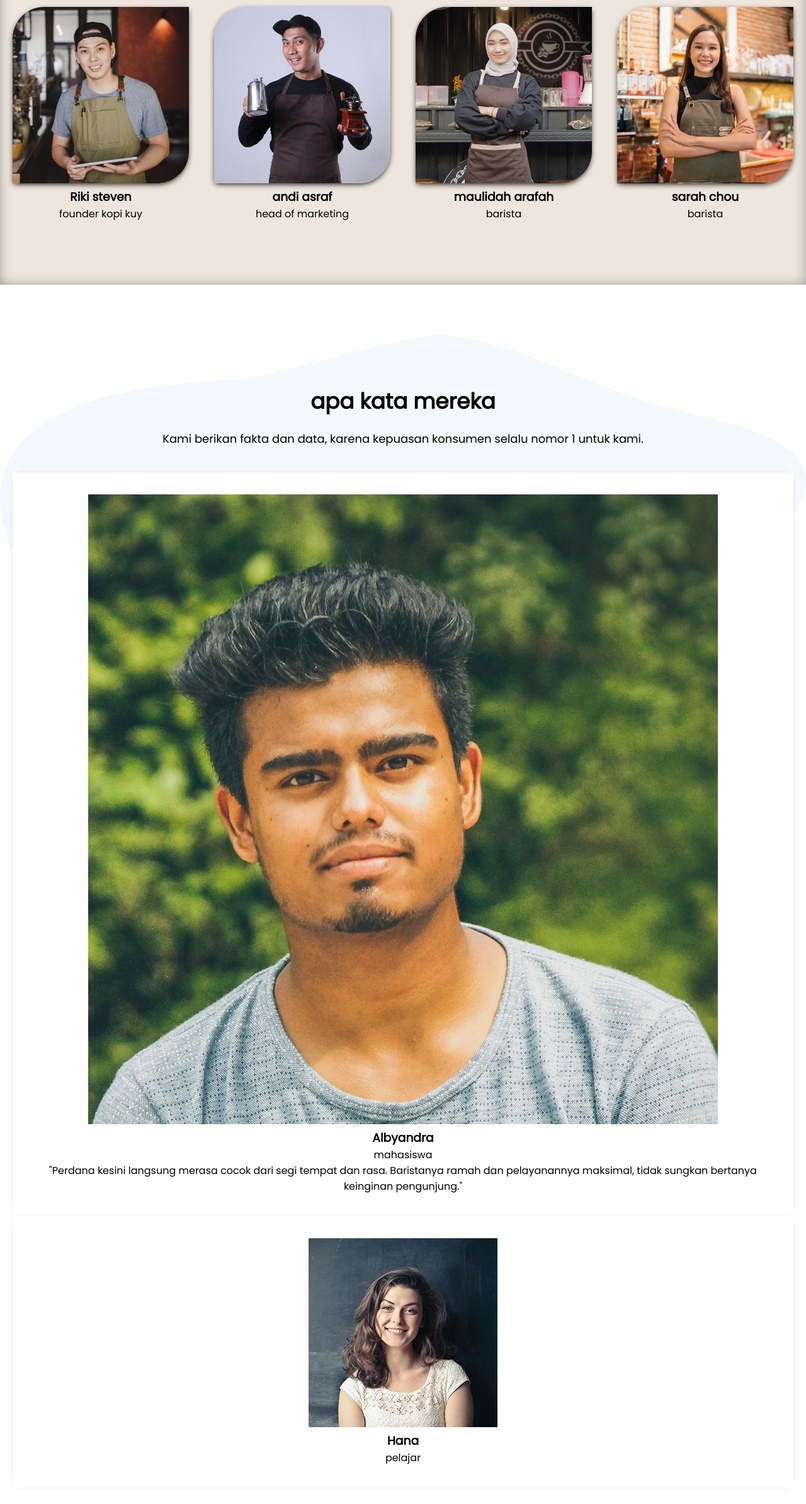
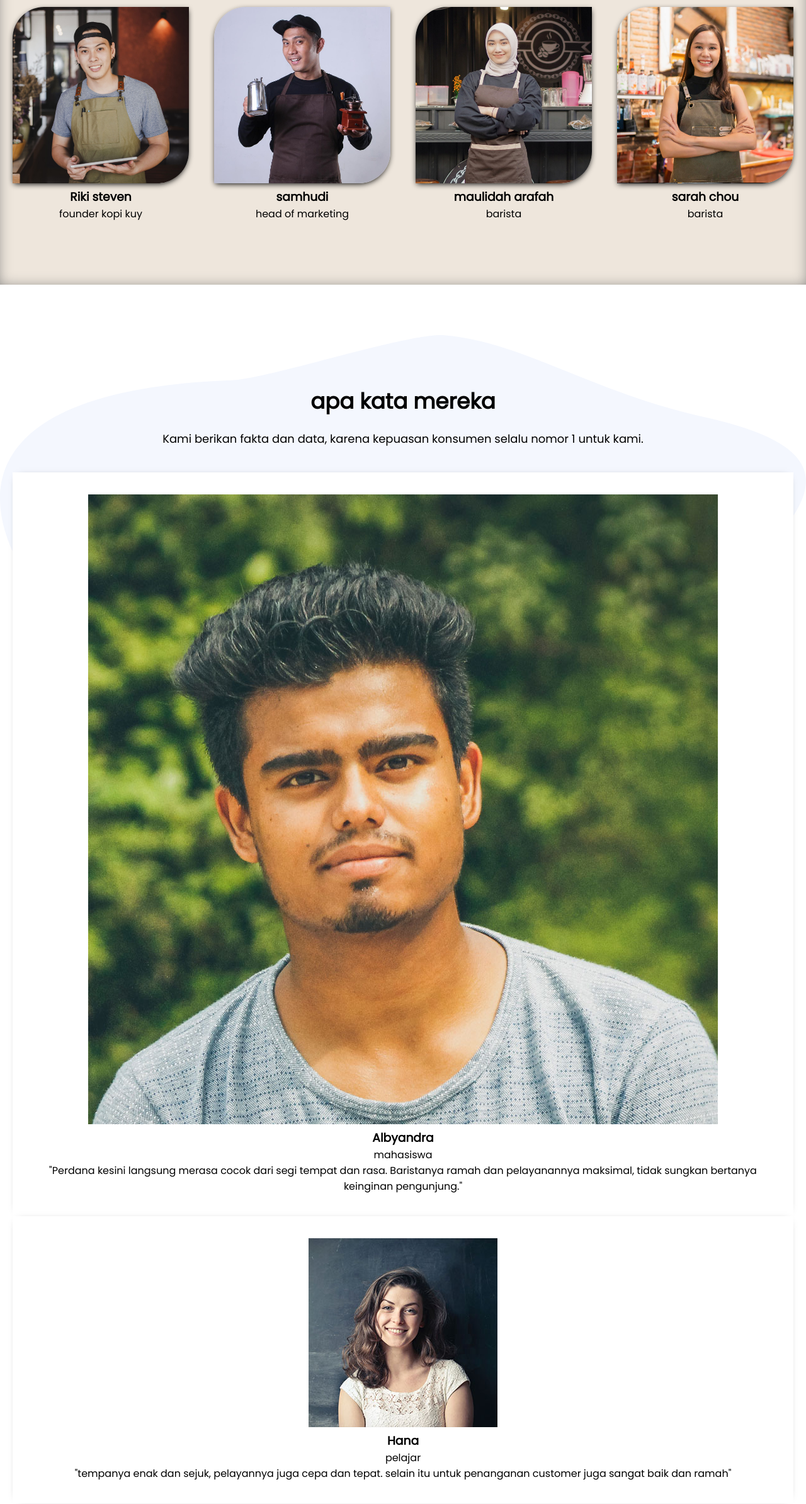
Before and after one commit to Fitriana10/kopi-kuy, a plain HTML site: page index.html in a window 1280 px wide. Shown: the part 3174-5562 px from the top of the page at 63% size. Drawn offline with Linux system fonts and the light colour scheme.

Commit message:
Ganti judul index

```diff
--- a/index.html
+++ b/index.html
@@ -123,7 +123,7 @@
       <div class="col-team">
         <img src="images/team/team2.jpg" alt="">
         <h3>
-          andi asraf
+          samhudi
         </h3>
         <p>
           head of marketing
@@ -163,7 +163,7 @@
           <h3>Albyandra</h3>
           <p>mahasiswa</p>
         </div>
-        <p class="testimoni">        "Perdana kesini langsung merasa cocok dari segi tempat dan rasa.
+        <p class="testimoni">"Perdana kesini langsung merasa cocok dari segi tempat dan rasa.
         Baristanya ramah dan pelayanannya maksimal, tidak sungkan bertanya keinginan pengunjung."</p>
       </div>
       <div class="col-review">
@@ -172,8 +172,7 @@
           <h3>Hana</h3>
           <p>pelajar</p>
         </div>
-        <p class="testimoni">
-
+        <p class="testimoni">"tempanya enak dan sejuk, pelayannya juga cepa dan tepat. selain itu untuk penanganan customer juga sangat baik dan ramah"</p>
         </p>
       </div>
 
```
